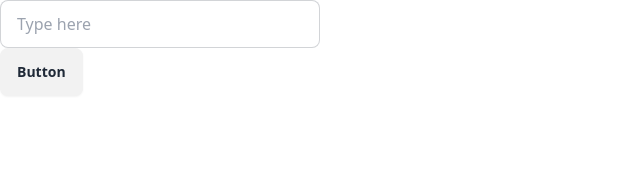
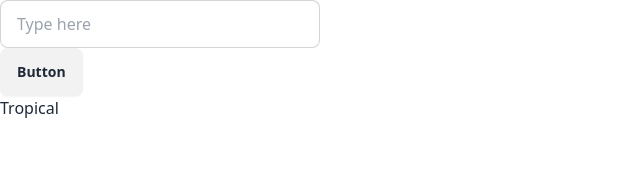
Before and after one commit to dfols/travelApp, a React (Vite) app: page / in a window 1280 px wide. Shown: the top 186 px of the page, without its empty margins (0-640 px from the left). Built offline with nearby package versions, Linux system fonts and the light colour scheme.

Commit message:
ResultsList

```diff
--- a/src/App.jsx
+++ b/src/App.jsx
@@ -1,10 +1,12 @@
 import Searchbar from "./components/Searchbar"
+import ResultsList from "./components/ResultsList"
 
 function App() {
   return (
     <>
       <div className="App">
         <Searchbar />
+        <ResultsList />
       </div>
 
     </>
--- /dev/null
+++ b/src/components/ResultsList.jsx
@@ -0,0 +1,12 @@
+function ResultsList() {
+
+    return (
+        <>
+         <ul>
+            <li>Tropical</li>
+         </ul>
+        </>
+    )
+}
+
+export default ResultsList
```
